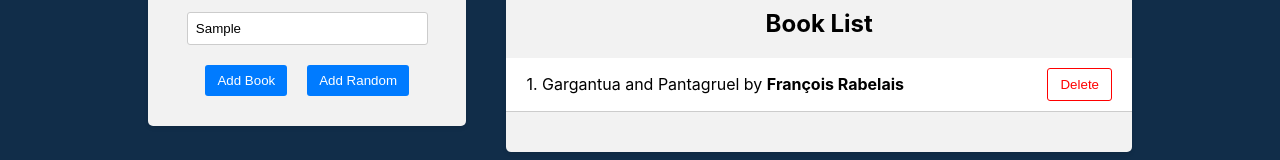
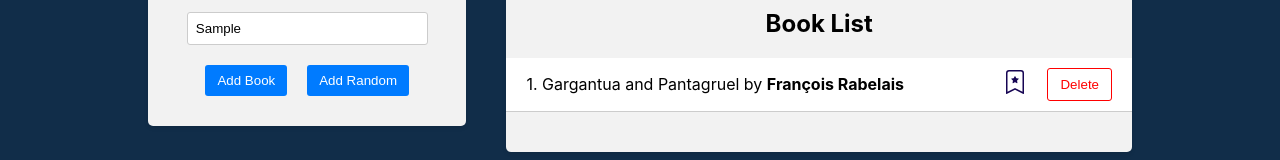
Before and after one commit to muradnuriyev001/Book-Library-App, a React (Vite) app in the folder frontend/: page / in a window 1280 px wide. Both pictures are taken after typing "Sample", "Sample" into the empty fields and a click on the button "Add Random". Shown: the part 302-462 px from the top of the page. Built offline with nearby package versions, Linux system fonts and the light colour scheme.

Commit message:
Added favorite button

```diff
--- a/frontend/src/components/BookForm/BookForm.jsx
+++ b/frontend/src/components/BookForm/BookForm.jsx
@@ -20,6 +20,7 @@
         title, // title: title
         author, //author: author
         id: uuidv4(), //random id for every book
+        isFavorite: false, //initial value for favorite
       };
 
       console.log(addBook(book));
@@ -34,7 +35,7 @@
     const randomIndex = Math.floor(Math.random() * booksData.length);
     const randomBook = booksData[randomIndex];
 
-    const randomBookWithID = { ...randomBook, id: uuidv4() };
+    const randomBookWithID = { ...randomBook, id: uuidv4(), isFavorite: false };
     dispatch(addBook(randomBookWithID));
   };
 
--- a/frontend/src/components/BookList/BookList.css
+++ b/frontend/src/components/BookList/BookList.css
@@ -57,5 +57,5 @@
   margin: 0 20px;
   cursor: pointer;
   transition: color 0.3s ease;
-    color: #fca510;
+  color: #160553;
 }
--- a/frontend/src/components/BookList/BookList.jsx
+++ b/frontend/src/components/BookList/BookList.jsx
@@ -1,7 +1,9 @@
 import "./BookList.css";
 import { useSelector } from "react-redux";
 import { useDispatch } from "react-redux";
-import { deleteBook } from "../../redux/books/actionCreators";
+import { deleteBook, toggleFavorite } from "../../redux/books/actionCreators";
+
+import { BsBookmarkStar, BsBookmarkStarFill } from "react-icons/bs";
 
 const BookList = () => {
   const dispatch = useDispatch();
@@ -11,6 +13,11 @@
   const handleDeleteBook = (id) => {
     dispatch(deleteBook(id));
   };
+
+  const handleToggleFavorite = (id) => {
+    dispatch(toggleFavorite(id));
+  };
+
   return (
     <div className="app-block book-list">
       <h2>Book List</h2>
@@ -24,6 +31,13 @@
                 {++index}. {book.title} by <strong>{book.author}</strong>
               </div>
               <div className="book-actions">
+                <span onClick={() => handleToggleFavorite(book.id)}>
+                  {book.isFavorite ? (
+                    <BsBookmarkStarFill className="star-icon" />
+                  ) : (
+                    <BsBookmarkStar className="star-icon" />
+                  )}
+                </span>
                 <button onClick={() => handleDeleteBook(book.id)}>
                   Delete
                 </button>
--- a/frontend/src/redux/books/actionCreators.js
+++ b/frontend/src/redux/books/actionCreators.js
@@ -13,3 +13,10 @@
     payload: id,
   };
 };
+
+export const toggleFavorite = (id) => {
+  return {
+    type: actionTypes.TOGGLE_FAVORITE,
+    payload: id,
+  };
+};
--- a/frontend/src/redux/books/actionTypes.js
+++ b/frontend/src/redux/books/actionTypes.js
@@ -1,2 +1,3 @@
 export const ADD_BOOK = "ADD_BOOK";
 export const DELETE_BOOK = "DELETE_BOOK";
+export const TOGGLE_FAVORITE = "TOGGLE_FAVORITE";
--- a/frontend/src/redux/books/reducer.js
+++ b/frontend/src/redux/books/reducer.js
@@ -8,6 +8,12 @@
       return [...state, action.payload];
     case actionTypes.DELETE_BOOK:
       return state.filter((book) => book.id !== action.payload);
+    case actionTypes.TOGGLE_FAVORITE:
+      return state.map((book) =>
+        book.id === action.payload
+          ? { ...book, isFavorite: !book.isFavorite }
+          : book
+      );
     default:
       return state;
   }
```
Lines whose indentation alone changed are shown as unchanged.
